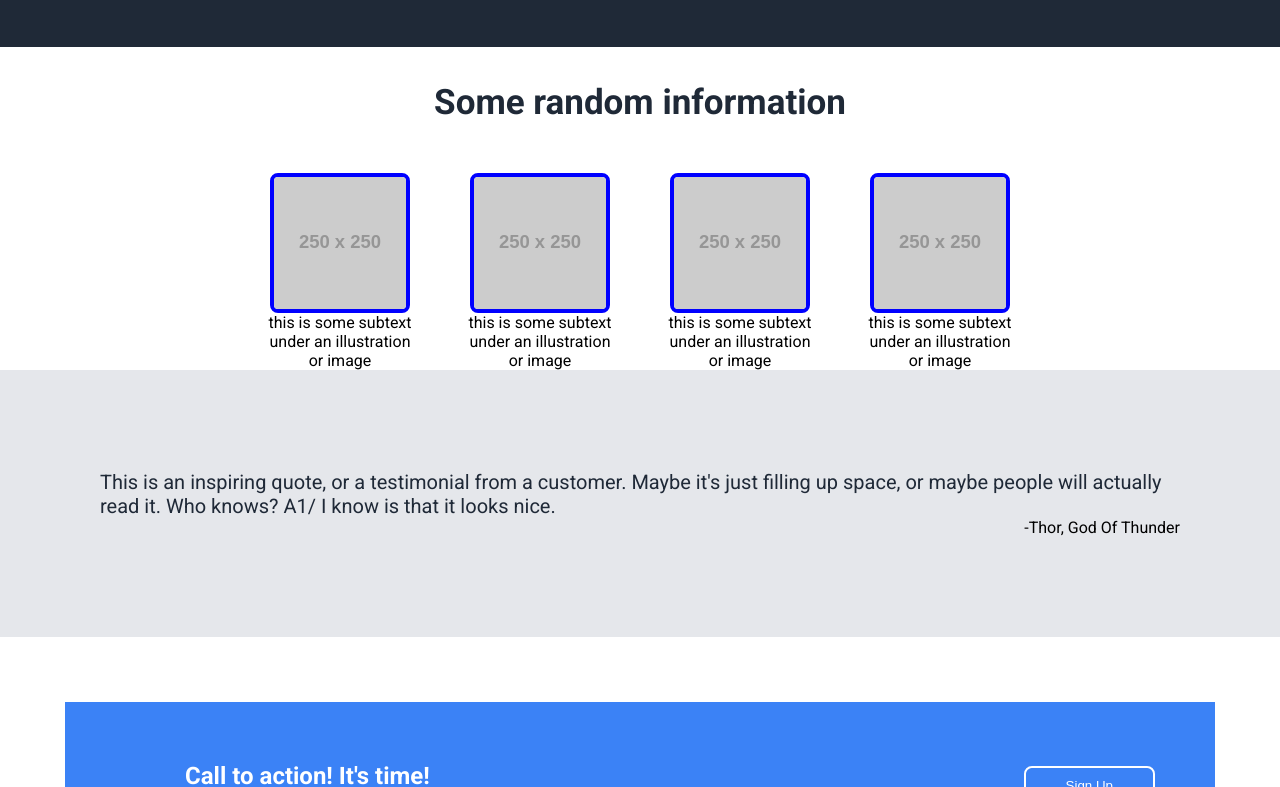
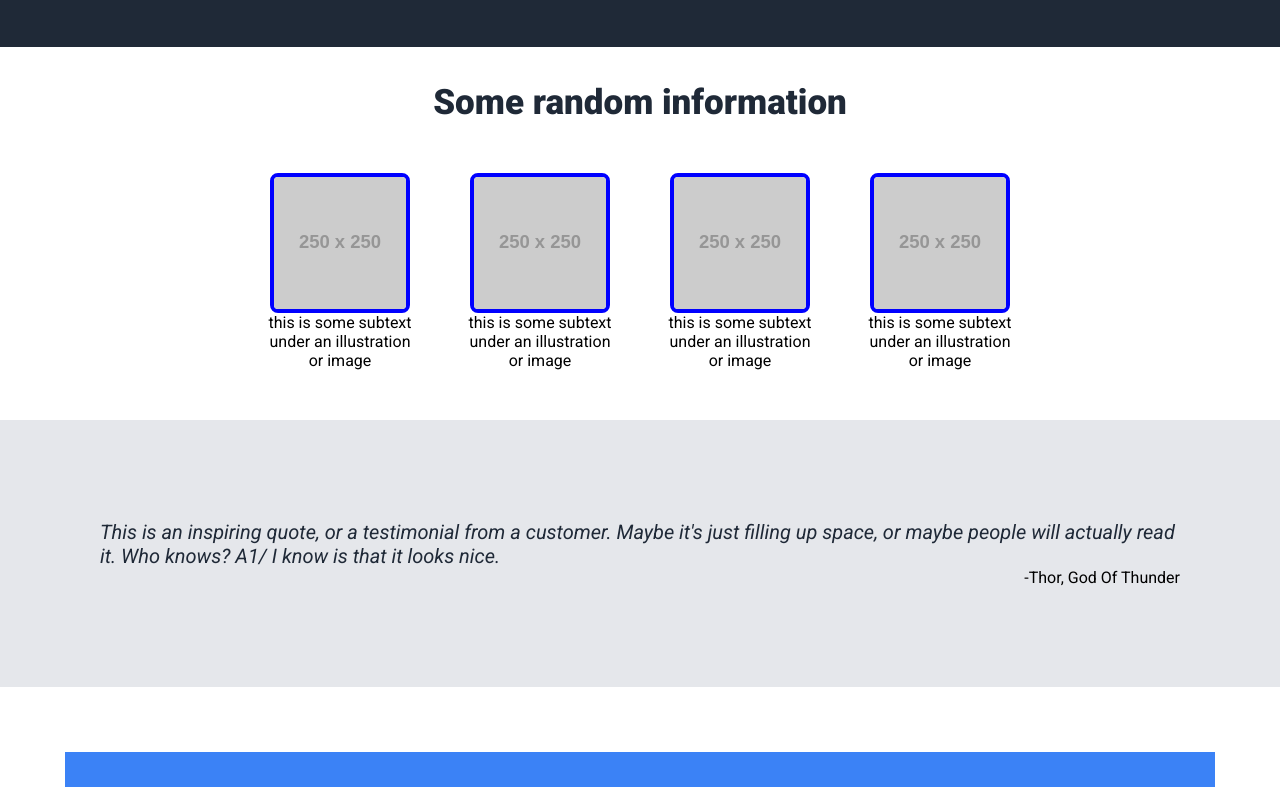
Before and after one commit to theniswara/landing-page-top, a plain HTML site: page index.html in a window 1280 px wide. Shown: the part 421-1208 px from the top of the page. Drawn offline with Linux system fonts and the light colour scheme; placeholder pictures from the web are drawn by us.

Commit message:
Finishing

```diff
--- a/index.html
+++ b/index.html
@@ -63,6 +63,7 @@
       </div>
     </div>
     <div class="quote">
+      <div class="quote-container">
         <div class="quote-text">
           <p>
             This is an inspiring quote, or a testimonial from a customer. Maybe it's
@@ -72,6 +73,7 @@
         </div>
         <div class="name">
         <p>-Thor, God Of Thunder</p>
+        </div>
       </div>
     </div>
     <div class="cta">
--- a/style.css
+++ b/style.css
@@ -88,12 +88,14 @@ button {
   align-items: center;
   text-align: center;
   gap: 50px;
+  margin-bottom: 50px;
 }
 
 .title {
   text-align: center;
   font-size: 35px;
   margin-top: 35px;
+  font-weight: 900;
   color: #1F2937;
 }
 
@@ -126,6 +128,7 @@ button {
   justify-content: center;
   color: #1F2937;
   margin-bottom: 20px;
+  font-style: italic;
 }
 
 .name {
```
Lines whose indentation alone changed are shown as unchanged.
